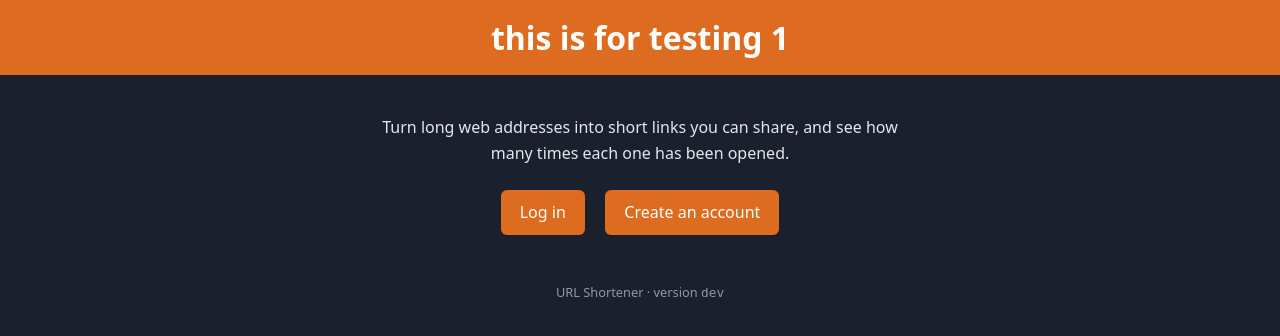
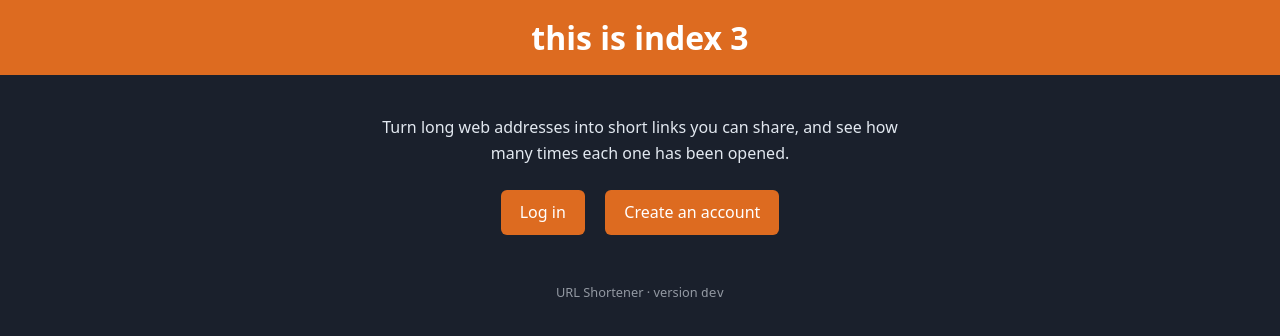
Before and after one commit to Sakada727/SWE40006-Assignment, a Flask app: page / in a window 1280 px wide. Shown: the top 336 px of the page. Run offline with Flask 3, Linux system fonts and the light colour scheme; some libraries are stand-ins or nearby versions.

Commit message:
index testing 2

```diff
--- a/templates/index.html
+++ b/templates/index.html
@@ -14,7 +14,7 @@
   </style>
 </head>
 <body>
-  <header><h1>this is for testing 1</h1></header>
+  <header><h1>this is index 3</h1></header>
   <main>
     <p id="tagline">Turn long web addresses into short links you can share, and see how many times each one has been opened.</p>
     {% if current_user.is_authenticated %}
```
